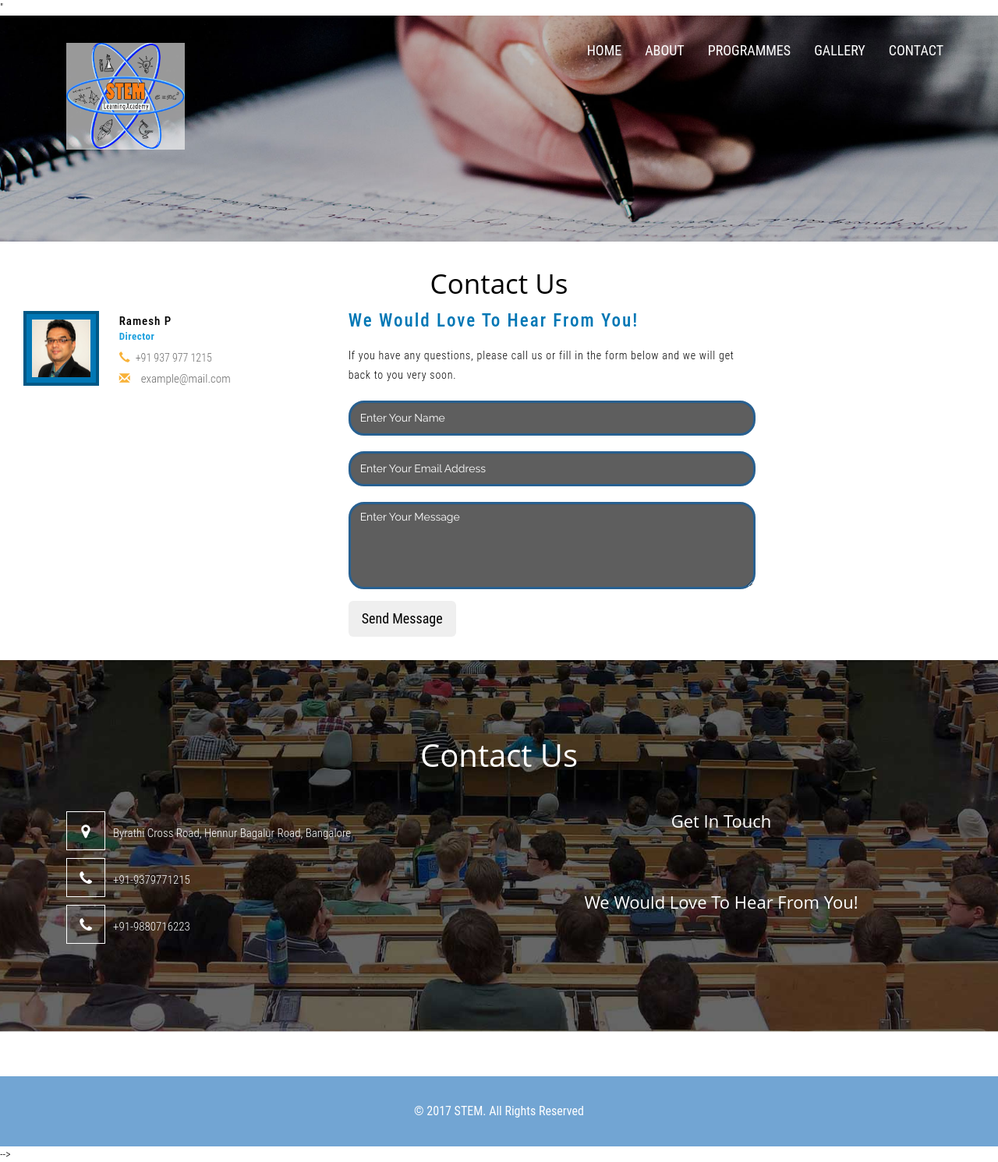
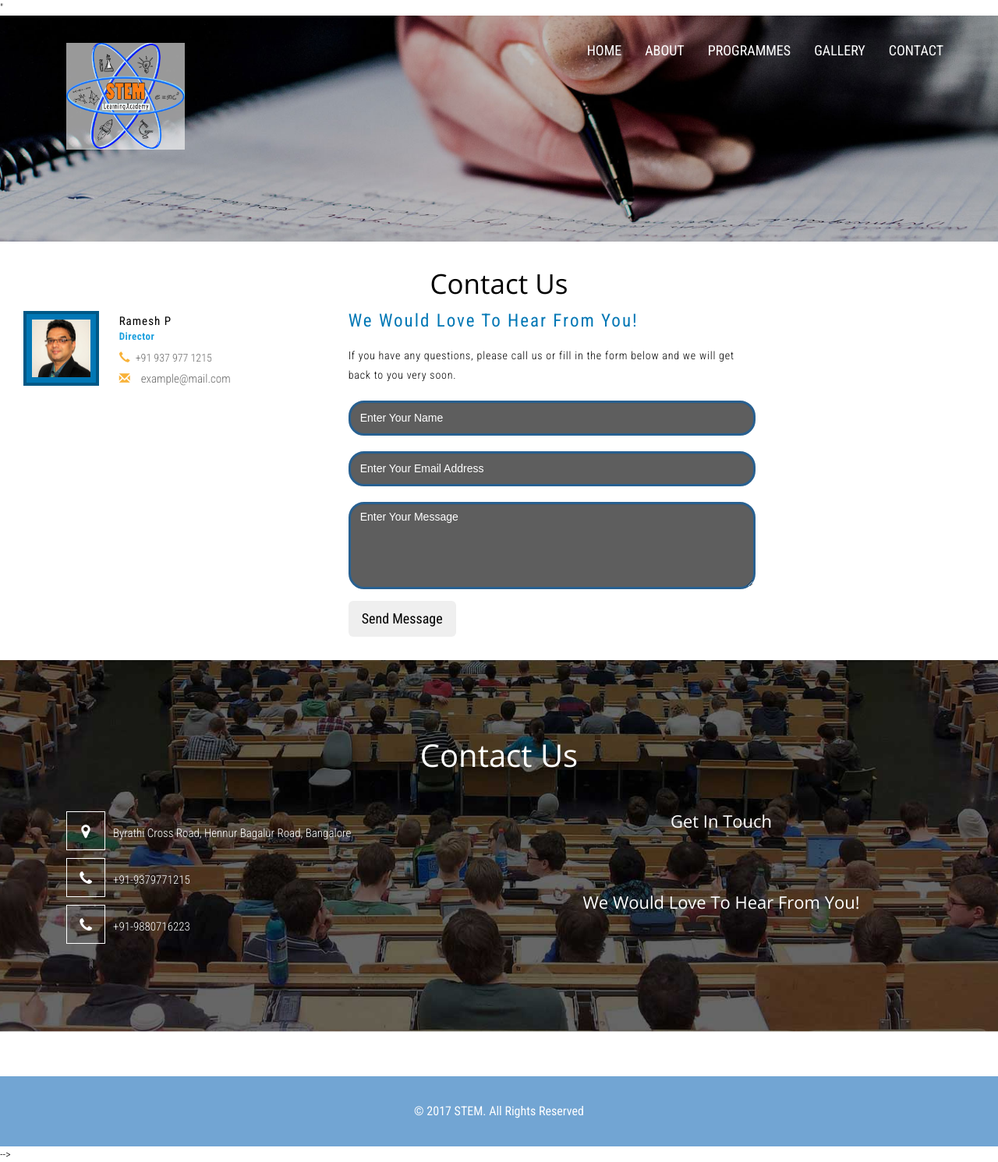
Before and after one commit to dhanyacm/stem, a Jekyll site: the page built from contact.html, in a window 1280 px wide. Shown: the whole page at 78% size. Built offline with Jekyll 4.4.1, drawn with Linux system fonts in a browser that asks for light colours; a script that is not in the unit is left out.

Commit message:
font change

```diff
--- a/_includes/header.html
+++ b/_includes/header.html
@@ -6,8 +6,9 @@
 <meta http-equiv="Content-Type" content="text/html; charset=utf-8" />
 <meta name="keywords" content="Stem Learning Academy, STEM Teachers' Training and Certification Program, Curriculum Development Workshops, Junior and Senior Engineering Programs, STEM Microfranchise , STEM Kits" />
 <!-- fonts -->
-<link href="//fonts.googleapis.com/css?family=Raleway:100,200,300,400,500,600,700,800,900" rel="stylesheet">
-<link href="//fonts.googleapis.com/css?family=Limelight" rel="stylesheet">
+<link href='https://fonts.googleapis.com/css?family=Roboto+Condensed:300,300i,400,400i,700,700i&subset=cyrillic,cyrillic-ext,greek,greek-ext,latin-ext,vietnamese' rel='stylesheet' type='text/css'>
+<link href='https://fonts.googleapis.com/css?family=Open+Sans' rel='stylesheet' type='text/css'>
+<link href='https://fonts.googleapis.com/css?family=Philosopher' rel='stylesheet' type='text/css'>
 <!-- /fonts -->
 <!-- css -->
 <link href="{{site.baseurl}}/css/bootstrap.min.css" rel="stylesheet" type="text/css" media="all" />
```
